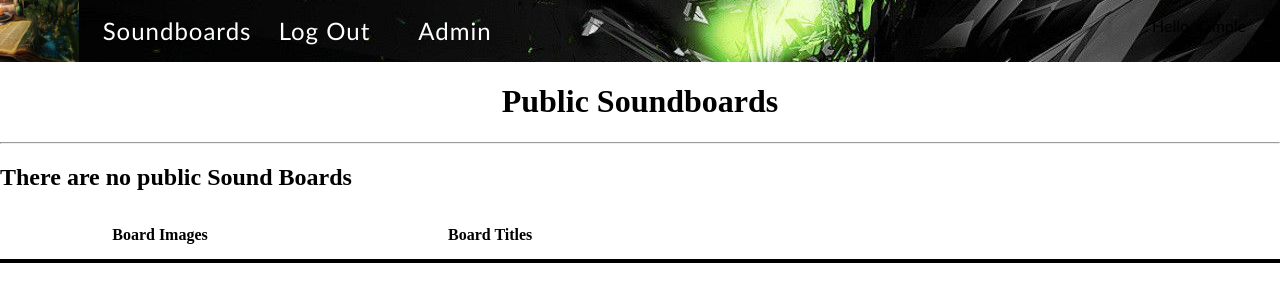
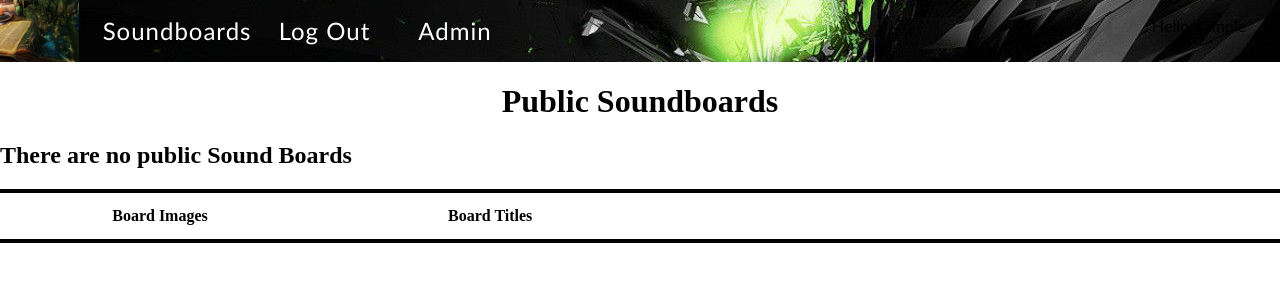
Before and after one commit to tol003/myPersonalSB, a PHP site: page /landing.php in a window 1280 px wide. Shown: the top 302 px of the page. Run offline with PHP 8.4, Linux system fonts and the light colour scheme; the visitor is signed in with stand-in values (Sample User, id 1); data that the repository does not hold is empty.

Commit message:
public page display adjustments

```diff
--- a/css/landing.css
+++ b/css/landing.css
@@ -178,6 +178,7 @@ table{
 #sb-image{
   width: 25%;
   text-align: center;
+  border-top: 4px solid black;
   border-bottom: 4px solid black;
 }
 
@@ -185,6 +186,7 @@ table{
   width: 75%;
   text-align: left;
   padding: 0 0 0 10%;
+  border-top: 4px solid black;
   border-bottom: 4px solid black;
 }
 
--- a/landing.php
+++ b/landing.php
@@ -47,7 +47,6 @@
     ?>
   </div>
   <h1>Public Soundboards</h1>
-  <hr>
   <table id="soundboard-container">
     <tr id="table-heading">
       <th id="sb-image">Board Images</th>
```
